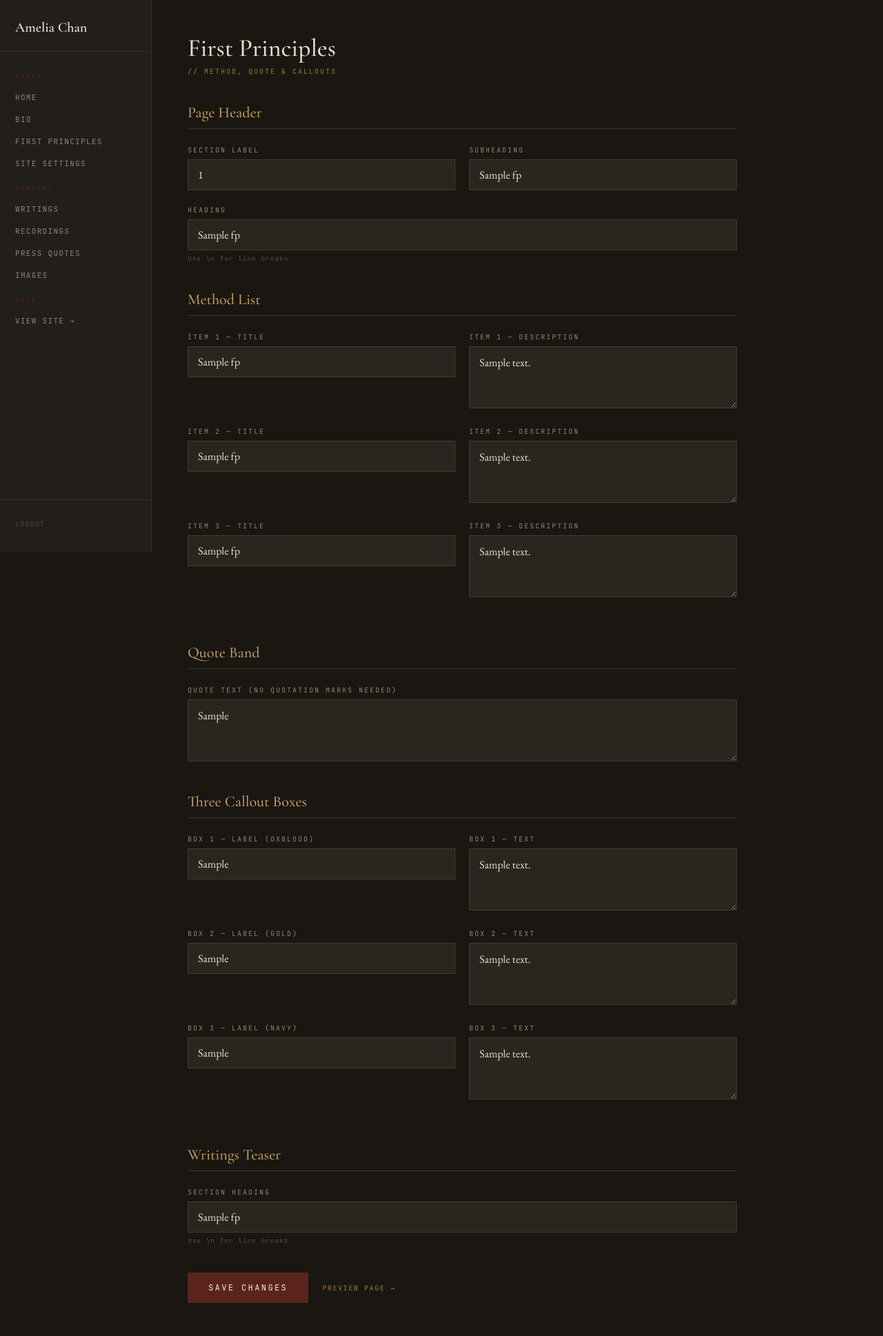
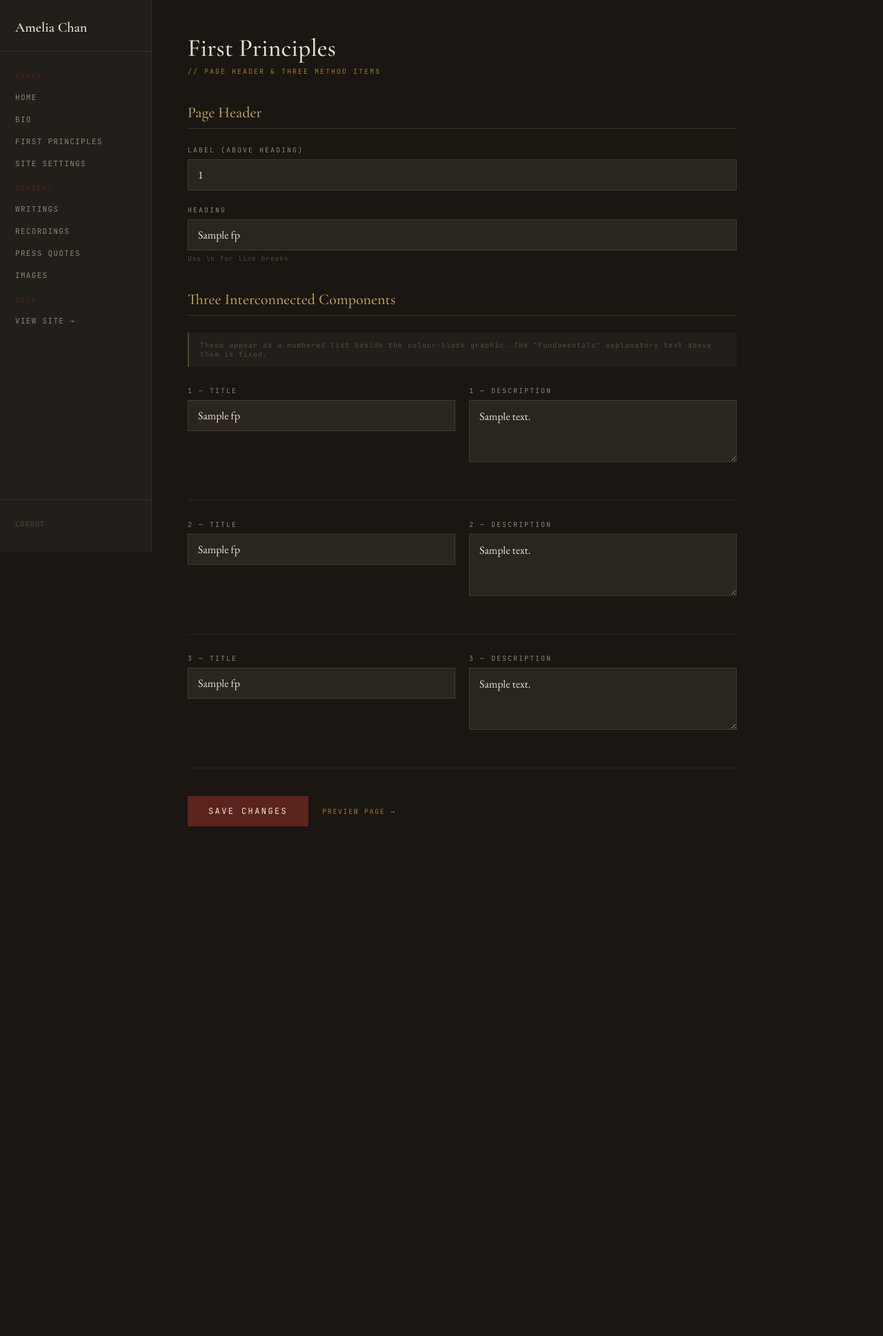
Before and after one commit to mawstr001/ameliachanwebsite, a Node server app: template views/admin/content-first-principles.ejs in a window 1280 px wide. Shown: the whole page at 69% size. After the commit the page ends 1198 px from the top, so only its background shows below. Run offline with Node 20, Linux system fonts and the light colour scheme; the template is opened without the code that fills it: most values are stand-ins (such as "Sample title", 1, 10 or a date in 2020).

Commit message:
Sync admin editors with actual page fields after v1.3 redesign
Home: removed right panel, name, quote, cta, figCaption — now only
  kicker, role, blurb match what's live on the hero
Bio: removed teacherPara2/3, pullQuote, pullQuoteSource, figCaption —
  now shows the three paragraphs actually rendered on the page
First Principles: removed quote band, callouts, writings teaser sections —
  now shows page header + three method items only
All editors: added notes pointing to Images/Press Quotes for media fields

https://claude.ai/code/session_01RYkgVz2tbfkjSNan3J2KjX

```diff
--- a/views/admin/content-first-principles.ejs
+++ b/views/admin/content-first-principles.ejs
@@ -27,9 +27,10 @@ body{ background:#1a1612; color:#e8e0d0; font-family:"EB Garamond",Georgia,serif
 .field input[type=text], .field textarea{ width:100%; background:#2a251e; border:1px solid rgba(154,123,51,.25); color:#e8e0d0; padding:11px 14px; font-family:"EB Garamond",Georgia,serif; font-size:16px; transition:border-color .2s; resize:vertical; }
 .field input[type=text]:focus, .field textarea:focus{ outline:none; border-color:#9a7b33; }
 .field textarea{ min-height:90px; line-height:1.5; }
-.field textarea.tall{ min-height:140px; }
 .field .hint{ font-family:"JetBrains Mono",monospace; font-size:9.5px; letter-spacing:.1em; color:#5a4a3a; margin-top:5px; }
-.row-2{ display:grid; grid-template-columns:1fr 1fr; gap:20px; }
+.note{ background:#221e1a; border-left:2px solid rgba(154,123,51,.4); padding:12px 16px; font-family:"JetBrains Mono",monospace; font-size:10px; letter-spacing:.1em; color:#5a4a3a; margin-bottom:28px; }
+.method-item{ display:grid; grid-template-columns:1fr 1fr; gap:20px; margin-bottom:28px; padding-bottom:28px; border-bottom:1px solid rgba(154,123,51,.14); }
+.method-item:last-of-type{ border-bottom:none; }
 .form-actions{ margin-top:40px; display:flex; align-items:center; gap:20px; }
 .btn-save{ background:#5a241c; color:#f3e7df; border:none; cursor:pointer; font-family:"JetBrains Mono",monospace; font-size:12px; letter-spacing:.2em; text-transform:uppercase; padding:14px 30px; transition:background .2s; }
 .btn-save:hover{ background:#7a3428; }
@@ -41,51 +42,30 @@ body{ background:#1a1612; color:#e8e0d0; font-family:"EB Garamond",Georgia,serif
 <%- include('../partials/admin-sidebar') %>
 <main class="main">
   <h1 class="page-title">First Principles</h1>
-  <p class="page-sub">// Method, Quote &amp; Callouts</p>
+  <p class="page-sub">// Page Header &amp; Three Method Items</p>
   <% if (saved) { %><div class="saved-banner">&#10003; Changes saved successfully.</div><% } %>
 
   <form method="POST" action="/admin/content/first-principles">
 
     <div class="section-title">Page Header</div>
-    <div class="row-2">
-      <div class="field"><label>Section Label</label><input type="text" name="firstPrinciples.sectionNum" value="<%= fp.sectionNum %>"></div>
-      <div class="field"><label>Subheading</label><input type="text" name="firstPrinciples.subheading" value="<%= fp.subheading || '' %>"></div>
-    </div>
+    <div class="field"><label>Label (above heading)</label><input type="text" name="firstPrinciples.sectionNum" value="<%= fp.sectionNum %>"></div>
     <div class="field"><label>Heading</label><input type="text" name="firstPrinciples.heading" value="<%= fp.heading %>"><div class="hint">Use \n for line breaks</div></div>
 
-    <div class="section-title">Method List</div>
-    <div class="row-2">
-      <div class="field"><label>Item 1 — Title</label><input type="text" name="firstPrinciples.method1Label" value="<%= fp.method1Label || '' %>"></div>
-      <div class="field"><label>Item 1 — Description</label><textarea name="firstPrinciples.method1Desc"><%= fp.method1Desc || '' %></textarea></div>
+    <div class="section-title">Three Interconnected Components</div>
+    <div class="note">These appear as a numbered list beside the colour-block graphic. The "Fundamentals" explanatory text above them is fixed.</div>
+
+    <div class="method-item">
+      <div class="field"><label>1 — Title</label><input type="text" name="firstPrinciples.method1Label" value="<%= fp.method1Label || 'Biomechanics in Action' %>"></div>
+      <div class="field"><label>1 — Description</label><textarea name="firstPrinciples.method1Desc"><%= fp.method1Desc || '' %></textarea></div>
     </div>
-    <div class="row-2">
-      <div class="field"><label>Item 2 — Title</label><input type="text" name="firstPrinciples.method2Label" value="<%= fp.method2Label || '' %>"></div>
-      <div class="field"><label>Item 2 — Description</label><textarea name="firstPrinciples.method2Desc"><%= fp.method2Desc || '' %></textarea></div>
+    <div class="method-item">
+      <div class="field"><label>2 — Title</label><input type="text" name="firstPrinciples.method2Label" value="<%= fp.method2Label || 'Fundamental Acoustics' %>"></div>
+      <div class="field"><label>2 — Description</label><textarea name="firstPrinciples.method2Desc"><%= fp.method2Desc || '' %></textarea></div>
     </div>
-    <div class="row-2">
-      <div class="field"><label>Item 3 — Title</label><input type="text" name="firstPrinciples.method3Label" value="<%= fp.method3Label || '' %>"></div>
-      <div class="field"><label>Item 3 — Description</label><textarea name="firstPrinciples.method3Desc"><%= fp.method3Desc || '' %></textarea></div>
+    <div class="method-item">
+      <div class="field"><label>3 — Title</label><input type="text" name="firstPrinciples.method3Label" value="<%= fp.method3Label || 'Mental Cognition' %>"></div>
+      <div class="field"><label>3 — Description</label><textarea name="firstPrinciples.method3Desc"><%= fp.method3Desc || '' %></textarea></div>
     </div>
-
-    <div class="section-title">Quote Band</div>
-    <div class="field"><label>Quote Text (no quotation marks needed)</label><textarea name="firstPrinciples.fpQuote"><%= fp.fpQuote || '' %></textarea></div>
-
-    <div class="section-title">Three Callout Boxes</div>
-    <div class="row-2">
-      <div class="field"><label>Box 1 — Label (oxblood)</label><input type="text" name="firstPrinciples.callout1Key" value="<%= fp.callout1Key || '' %>"></div>
-      <div class="field"><label>Box 1 — Text</label><textarea name="firstPrinciples.callout1Text"><%= fp.callout1Text || '' %></textarea></div>
-    </div>
-    <div class="row-2">
-      <div class="field"><label>Box 2 — Label (gold)</label><input type="text" name="firstPrinciples.callout2Key" value="<%= fp.callout2Key || '' %>"></div>
-      <div class="field"><label>Box 2 — Text</label><textarea name="firstPrinciples.callout2Text"><%= fp.callout2Text || '' %></textarea></div>
-    </div>
-    <div class="row-2">
-      <div class="field"><label>Box 3 — Label (navy)</label><input type="text" name="firstPrinciples.callout3Key" value="<%= fp.callout3Key || '' %>"></div>
-      <div class="field"><label>Box 3 — Text</label><textarea name="firstPrinciples.callout3Text"><%= fp.callout3Text || '' %></textarea></div>
-    </div>
-
-    <div class="section-title">Writings Teaser</div>
-    <div class="field"><label>Section Heading</label><input type="text" name="firstPrinciples.writingsTeaserHeading" value="<%= fp.writingsTeaserHeading %>"><div class="hint">Use \n for line breaks</div></div>
 
     <div class="form-actions">
       <button class="btn-save" type="submit">Save Changes</button>
```
Also changed, not shown: views/admin/content-bio.ejs (+6 -11 lines), views/admin/content-home.ejs (+9 -27 lines).
